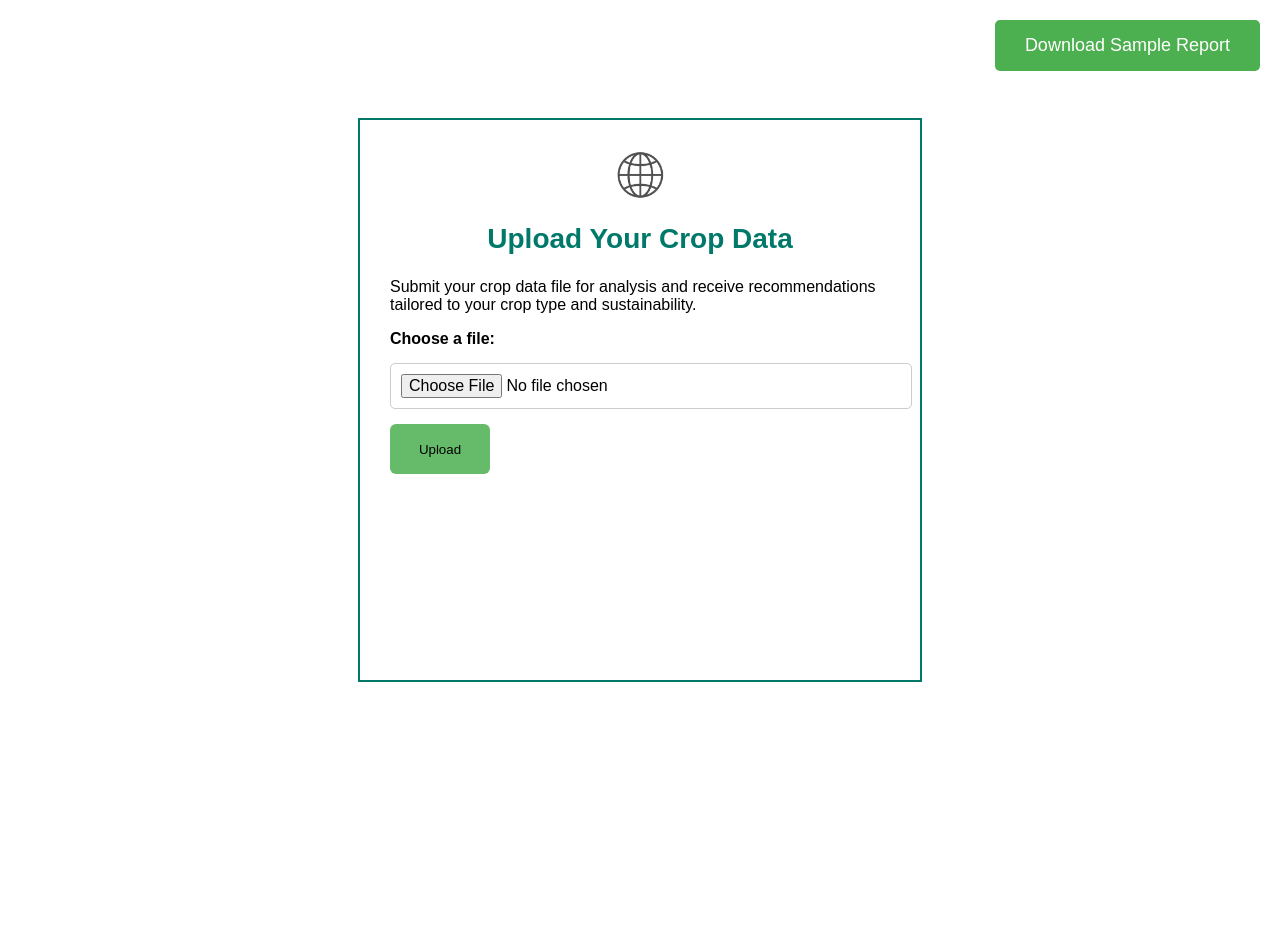
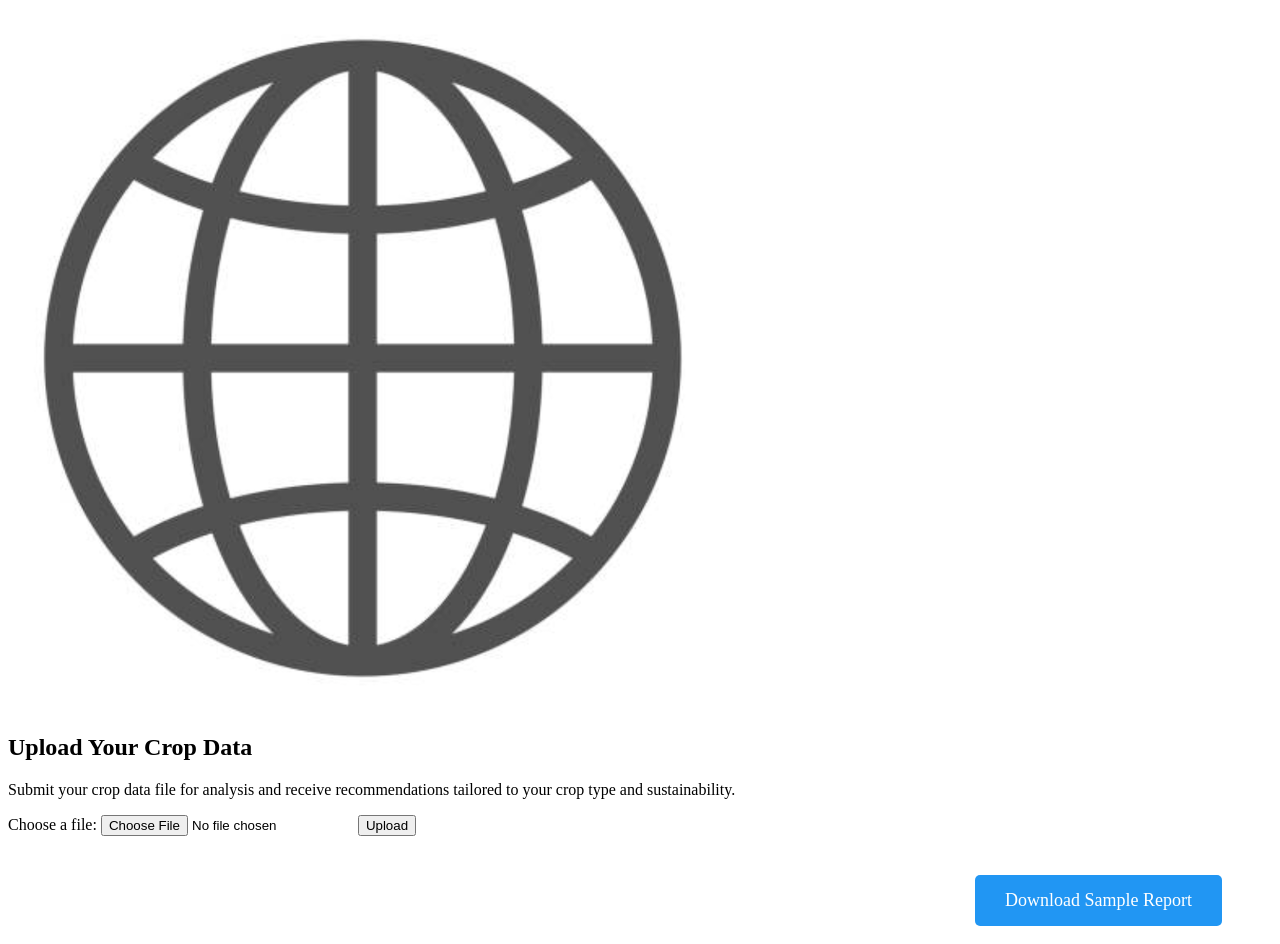
Before and after one commit to DhruvSh2004/Soil-Quality-Analysis-and-Crop-Recommendation-System, a Flask app: page / in a window 1280 px wide. Before the commit the page ends 682 px from the top, so only its background shows below. Run offline with Flask 3, Linux system fonts and the light colour scheme; parts of the project's set-up code (start-up, migrations or seed data) failed here and were passed over.

Commit message:
Update style1.css

```diff
--- a/static/style1.css
+++ b/static/style1.css
@@ -1,214 +1,5 @@
- body {
-    font-family: Arial, sans-serif;
-    background-color: white ;
-    display: flex;
-    justify-content: center;
-    align-items: center;
-    height: 100vh;
-    margin: 0;
-}
-
-
-.globeclass {
-    height: 50px;
-    width: 50px;
-    display: block;
-    margin: 0 auto;
-}
-
-.upload-form {
-    margin: 20px;
-    padding: 30px;
-    border: 2px solid #00796b;
-    height:500px;
-
-    width: 500px;
-    background-color: #ffffff;
-
-}
-
-h2 {
-    text-align: center;
-    color: #00796b;
-    font-size: 28px;
-}
-
-label {
-    display: block;
-    margin-bottom: 15px;
-    font-weight: bold;
-    font-size: 16px;
-}
-
-.upload-form input[type="file"] {
-    display: flex;
-    margin: 15px 0;
-    width: 100%;
-    padding: 10px;
-    border: 1px solid #ccc;
-    border-radius: 5px;
-    font-size: 16px;
-}
-#cropFile{
-    width:450px;
-    margin-right: 70px;
-    margin-bottom: 20px;
-}
-.uploadbtn{
-    height:50px;
-    width:100px;
-    background-color: #66bb6a;
-    border-radius: 6px;
-    border:white;
-    justify-content:center;
-
-}
-
-.uploadbtn:hover {
-    background-color: #4caf50;
-}
-
-.downloadclass{
-
-    position: absolute;
-   right: 20px;
-   top: 20px;
-}
-
-.download-button {
-   display: inline-block;
-   padding: 15px 30px;
-   background-color: #4CAF50;
-   color: white;
-   text-decoration: none;
-   border-radius: 5px;
-   font-size: 18px;
-   transition: background-color 0.3s ease;
-
-}
-.download-button:hover {
-   background-color: #45a049;
-} */
-/*
-body {
-    font-family: 'Segoe UI', Tahoma, Geneva, Verdana, sans-serif;
-    background: linear-gradient(to right, #d7e1ec, #f0f4f8);
-    display: flex;
-    justify-content: center;
-    align-items: center;
-    height: 100vh;
-    margin: 0;
-}
-
-.container {
-    max-width: 700px;
-    margin: 20px;
-    padding: 20px;
-    box-shadow: 0 4px 8px rgba(0, 0, 0, 0.1);
-    border-radius: 10px;
-    background-color: #ffffff;
-    border: 1px solid #ccc;
-}
-
-.globeclass {
-    height: 80px;
-    width: 80px;
-    display: block;
-    margin: 0 auto 20px auto;
-}
-
-.upload-form {
-    text-align: center;
-}
-
-h2 {
-    color: #00796b;
-    font-size: 28px;
-    margin-bottom: 10px;
-}
-
-p.description {
-    font-size: 16px;
-    color: #555;
-    margin-bottom: 20px;
-}
-
-label {
-    display: block;
-    margin: 15px 0 5px;
-    font-weight: bold;
-    font-size: 16px;
-    color: #333;
-}
-
-.upload-form input[type="file"] {
-    display: block;
-    margin: 10px auto;
-    width: 90%;
-    padding: 10px;
-    border: 1px solid #ccc;
-    border-radius: 5px;
-    font-size: 16px;
-}
-
-.uploadbtn {
-    margin-top: 10px;
-    padding: 10px 20px;
-    font-size: 16px;
-    color: white;
-    background-color: #66bb6a;
-    border: none;
-    border-radius: 5px;
-    cursor: pointer;
-    transition: background-color 0.3s;
-}
-
-.uploadbtn:hover {
-    background-color: #4caf50;
-}
-
-.result-section {
-    margin-top: 20px;
-    padding: 15px;
-    background-color: #e8f5e9;
-    border-radius: 5px;
-    border: 1px solid #c8e6c9;
-}
-
-.result-section h3 {
-    margin: 0 0 10px;
-    color: #2e7d32;
-}
-
-.result-section p {
-    margin: 0;
-    font-size: 16px;
-}
-
-.downloadclass {
-    margin-top: 20px;
-    text-align: center;
-}
-
-.download-button {
-    display: inline-block;
-    padding: 12px 20px;
-    background-color: #4caf50;
-    color: white;
-    text-decoration: none;
-    border-radius: 5px;
-    font-size: 16px;
-    transition: background-color 0.3s;
-}
-
-.download-button:hover {
-    background-color: #388e3c;
-}
-
-
 .grid-container {
     display: grid;
-
     gap: 20px;
     padding: 20px;
     justify-items: center;
@@ -238,11 +29,8 @@
     margin-top: 10px;
     border-radius: 5px;
     max-height: 0;
-
     overflow: hidden;
-
     transition: max-height 0.3s ease-out;
-
 }
 
 
@@ -291,4 +79,4 @@
     bottom: 60px;
     height: 200px;
     width: 200px;
-}*/
+}
```
